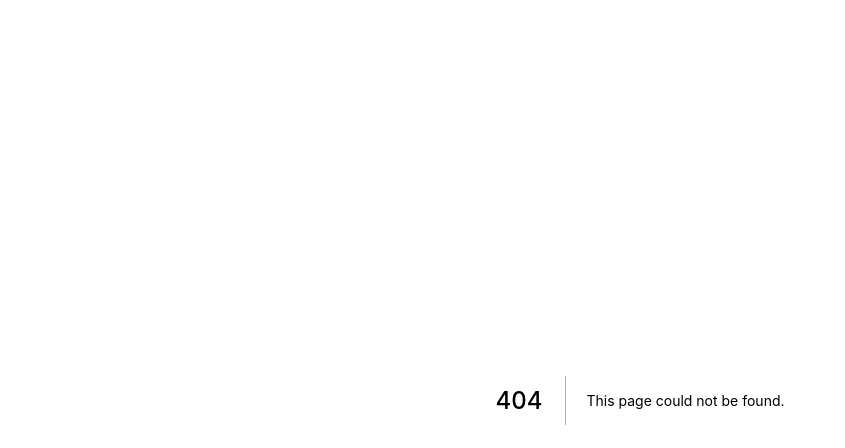
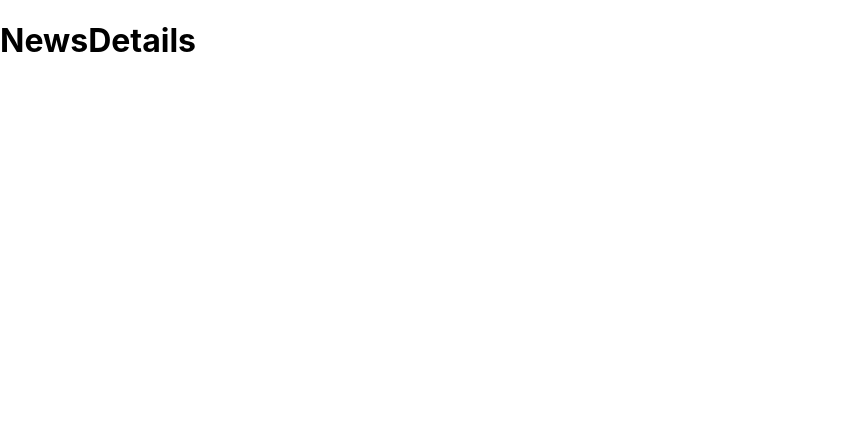
Before and after one commit to rbb-99/react-ref-guide, a Next.js app: page /news/1 in a window 1280 px wide. Before the commit this address had no page. Shown: the top 448 px of the page, without its empty margins (0-845 px from the left). Built offline with nearby package versions, Linux system fonts and the light colour scheme.

Commit message:
add dynamic pages

```diff
--- /dev/null
+++ b/pages/news/[newsId].js
@@ -0,0 +1,7 @@
+// domain.com/news/newsId
+
+const NewsDetails = () => {
+  return <h1>NewsDetails</h1>;
+};
+
+export default NewsDetails;
--- a/pages/news.js
+++ b/pages/news/index.js
@@ -1,5 +1,4 @@
 // domain.com/news
-import React from "react";
 
 const News = () => {
   return <h1>News</h1>;
```
